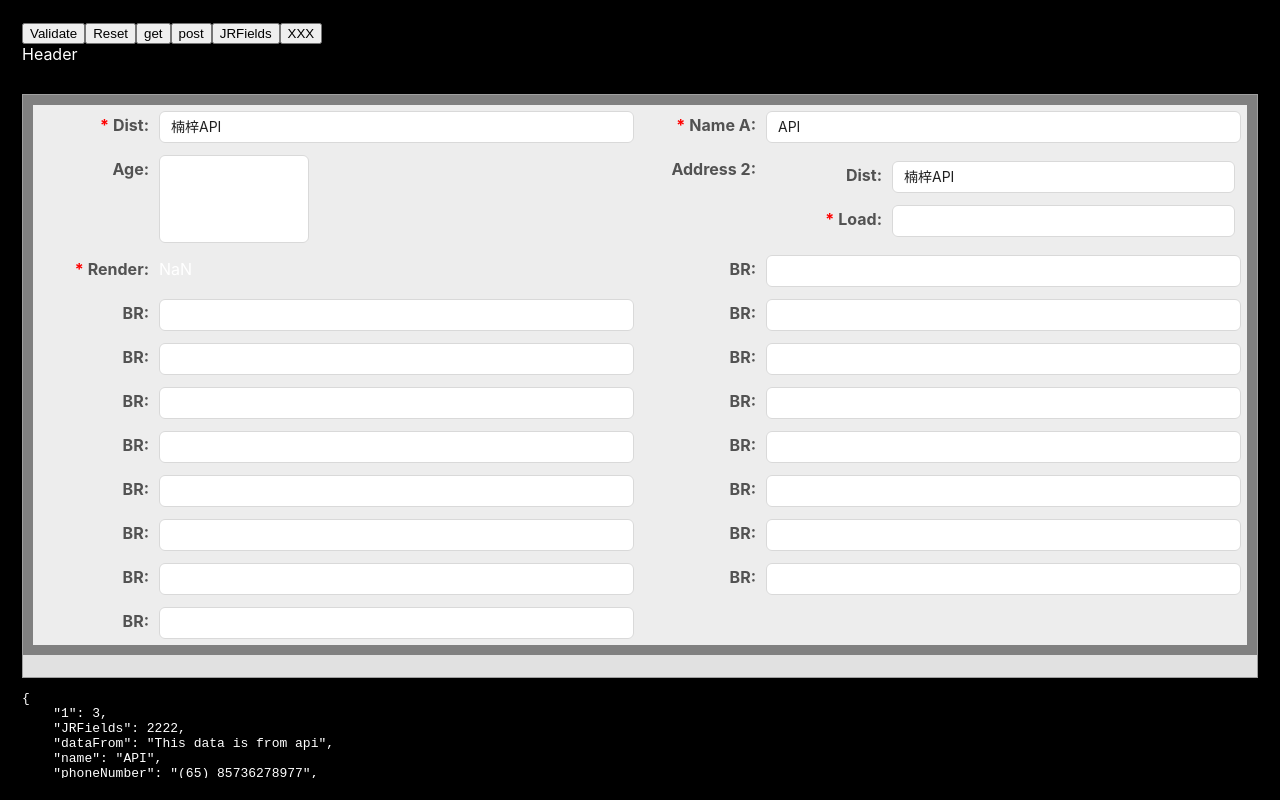
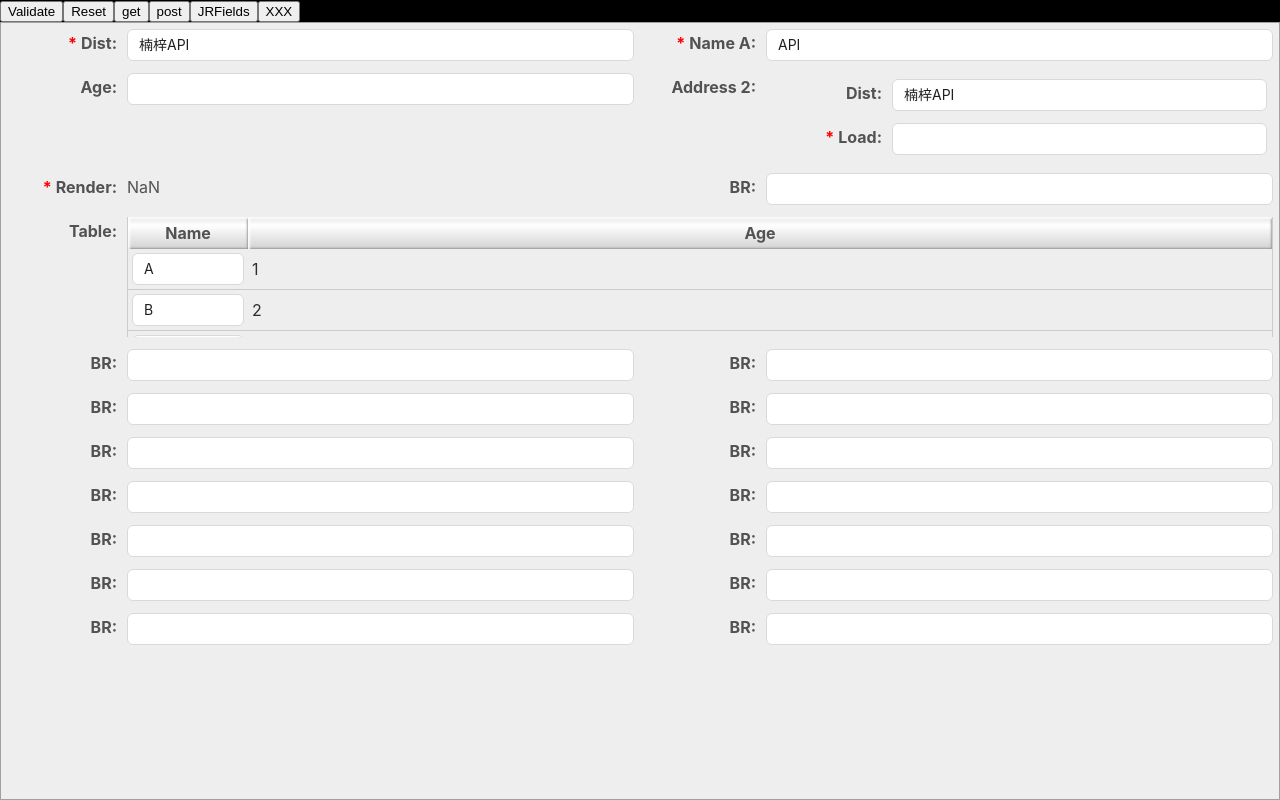
Before and after one commit to jorenlai/jrsymphony, a React (Create React App) app: page /form in a window 1280 px wide. Built offline with nearby package versions, Linux system fonts and the light colour scheme.

Commit message:
freeType

```diff
--- a/src/AppForm.js
+++ b/src/AppForm.js
@@ -20,7 +20,6 @@ const StyledApp = styled.div`
     html,*,*:before,*:after {
         box-sizing: border-box;
     }
-	padding:22px;
 	flex:1;
 	display: flex;
     flex-direction: column;
@@ -206,7 +205,12 @@ function AppForm() {
 						,type:Input
 						,name:'name'
 					}
-					,{label:'Age',name:'age',type:InputNumber,typeStyle:{width:'150px'}}
+					,{label:'Age',name:'age'
+						,type:InputNumber
+						,Xrender(){
+							return 'AAAAAAAA'
+						}
+					}
 					// ,{
 					// 	label:'Address JRFields'
 					// 	,name:'address'
@@ -257,9 +261,21 @@ function AppForm() {
 						}
 						,required:true
 					}
+					,{name:'test',label:'BR',type:Input}
+					,{name:'list',label:'Table',type:JRTable
+						,colSpan:2
 
-					,{name:'test',label:'BR',type:Input}
-					,{name:'test',label:'BR',type:Input}
+						,typeStyle:{
+							height:'120px'
+
+						}
+						,columns:[
+							{name:'label',label:'Name',width:'120px',type:Input}
+							,{name:'value',label:'Age'}
+						]
+						,height:'200px'
+					}
+
 					,{name:'test',label:'BR',type:Input}
 					,{name:'test',label:'BR',type:Input}
 					,{name:'test',label:'BR',type:Input}
@@ -276,13 +292,13 @@ function AppForm() {
 					,{name:'test',label:'BR',type:Input}
 
 				]}
-				header={function({setStyle}){
+				Xheader={function({setStyle}){
 					setStyle({
 						flexBasis:'50px'
 					})
 					return 'Header'
 				}}
-				footer={function({setStyle}){
+				Xleft={function({setStyle}){
 					setStyle({
 						flexBasis:'100px'
 					})
--- a/src/AppTable.js
+++ b/src/AppTable.js
@@ -156,9 +156,13 @@ function AppTable() {
 
 			columns={[
 				{name:'name',label:'Name'
-					,type:InputNumber
-					,typeStyle:{
-						border:'10px solid blue'
+					,type:Input
+					,typeStyle({record}){
+						po(record)
+						return {
+							border:`1px solid ${record.name==null||record.name.trim()==''?'red':''}`
+							,width:'100%'
+						}
 					}
 				}
 				,{name:'fullName',label:'Full Name'
@@ -178,7 +182,7 @@ function AppTable() {
 			// 	})
 			// 	return <div>start</div>
 			// }}
-			right={function({setStyle}){
+			XXright={function({setStyle}){
 				po('left this ',this)
 				setStyle({
 					flexBasis:'300px'
--- a/src/jrs/JRFields/JRFields.jsx
+++ b/src/jrs/JRFields/JRFields.jsx
@@ -1,6 +1,6 @@
 import styled from "styled-components";
 import React from "react";
-import { po } from "../JRUtils";
+import { flexType, po } from "../JRUtils";
 import JRFrame from "../JRFrame/JRFrame";
 import {StyleJRFields} from "./StyleJRFields"
 
@@ -22,7 +22,6 @@ const StyledGridFrame = styled.div`
 `
 
 const StyledGrid = styled.div`
-    background: #ededed;
     display: grid;
     grid: ${({ grid, cols, children }) =>
         grid
@@ -81,8 +80,8 @@ const StyledColumnLabel=styled.label`
 
 `
 const StyledColumnValue=styled.main`
-    flex:1;
-    display:flex;
+    Xflex:1;
+    Xdisplay:flex;
     overflow: hidden;
 
     text-align: start;
@@ -93,9 +92,9 @@ const StyledColumnValue=styled.main`
                     xborder:1px solid red;
                 }
             `
-            }
-        }}
-        `
+        }
+    }}
+`
 
 // String.prototype.valueString = function (value = {}) {
 //     return Array.from(new Set(this.match(/[^{}]+(?=})/g))).reduce((aco, name) => {
@@ -265,7 +264,8 @@ export default class JRFields extends JRFrame {
     createColumn(
         parentValue
         ,{
-            type,name,colSpan,rowSpan,style,typeStyle
+            type,name,colSpan,rowSpan,style
+            ,typeStyle:_typeStyle
             ,required
             ,...column
         }
@@ -273,17 +273,17 @@ export default class JRFields extends JRFrame {
         ,parentName
         ,fullname
     ){
-        po('----------------------------------------')
-        po('parentName',parentName)
-        po('fullname',fullname)
+        // po('----------------------------------------')
+        // po('parentName',parentName)
+        // po('fullname',fullname)
         const value=name?parentValue?.[name]:parentValue
 
         const gap=column.gap??this.props.gap
         const label=column.label
-        const _style={}
+        const _style=flexType(style,this,{},{})
         if (colSpan) _style.gridColumn = `span ${colSpan}`
         if (rowSpan) _style.gridRow = `span ${rowSpan}`
-        Object.assign(_style,style)
+        // Object.assign(_style,style)
 
 
         let content
@@ -293,7 +293,7 @@ export default class JRFields extends JRFrame {
         const fn=fullname.join('.')
         const onChange=(inputValue)=>{
             const targetValue=inputValue?.target?.value ?? inputValue
-            po('===Form onChange===',targetValue)
+            // po('===Form onChange===',targetValue)
             try{
                 parentValue[name]=targetValue
                 this.setValue({...this.getValue()})
@@ -311,6 +311,7 @@ export default class JRFields extends JRFrame {
         }
 
         if(type){
+            const typeStyle=flexType(_typeStyle,this,null)
             content=<StyledColumnValue className={'jr-column-value'}
                 style={{
                     gridColumn:label==null?'span 2':null
@@ -357,7 +358,7 @@ export default class JRFields extends JRFrame {
             $hasLabel={label!=null }
             key={`f${index}`}
             style={_style}
-            className={'columns'}
+            className={'jr-column'}
             $labelWidth={ column.labelProps?.width ?? this.props.labelProps?.width ?? '120px'}
             $valueWidth={ column.valueProps?.width ?? this.props.valueProps?.width ?? '1fr'}
         >
@@ -402,7 +403,9 @@ export default class JRFields extends JRFrame {
 
 
     renderMe(){
-        return <StyleJRFields style={this.props.style} className={'jr-fields'}>
+        return <StyleJRFields className={'jr-fields'}
+            //st`yle={this.props.style} this.props.style只能放在frame
+        >
             <StyledGrid cols={this.props.cols} style={this.props.gridStyle} className={'jr-grid'} $gap={this.props.gap}>
                 {
                     this.createColumns(
--- a/src/jrs/JRFields/StyleJRFields.jsx
+++ b/src/jrs/JRFields/StyleJRFields.jsx
@@ -1,17 +1,22 @@
 import styled from "styled-components";
 
 export const StyleJRFields=styled.main`
+    --column-bd-color:#cccccc;
+    --column-b-color:#eeeeee;
+    --column-b-hover-color:#ffffff;
+
     flex-direction: column;
     flex:1;
     overflow: overlay;
 
+    color:#525252;
     border: 1px solid #a0a0a0;
-    background: #e1e1e1;
+    background: var(--column-b-color);
 
     >.jr-grid{
-        border:10px solid gray;
+        background:var(--column-b-color);
 
-        .columns{
+        .jr-column{
             padding: 6px;
 
             label{
--- a/src/jrs/JRFrame/JRFrame.jsx
+++ b/src/jrs/JRFrame/JRFrame.jsx
@@ -18,7 +18,7 @@ export default class JRFrame extends JRSubmit {
 
     render(){
         po('JRFrame JRFrame======================')
-        return <StyledJRFrame className={`${this.props.className} jr-frame`} >
+        return <StyledJRFrame style={this.props.style} className={`${this.props.className} jr-frame`} >
             <FreeType tag='div' config={this.props.start} me={this} className={'start'}/>
             <main>
                 <FreeType tag='header' config={this.props.header} me={this}/>
--- a/src/jrs/JRTable/JRTable.jsx
+++ b/src/jrs/JRTable/JRTable.jsx
@@ -145,7 +145,7 @@ export default class JRTable extends JRFrame {
 
         return<StyledJRTable
             className={`${this.props.className??''} jr-table ${this.props.onRowClick?'row-highlightable':''}`}
-            style={this.props.style}
+            //style={this.props.style} this.props.style 只能放在frame
         >
             <table className={'jr-table-table'}>
                 <TBodies
--- a/src/jrs/JRTable/StyledJRTable.jsx
+++ b/src/jrs/JRTable/StyledJRTable.jsx
@@ -1,11 +1,13 @@
 import styled from "styled-components";
 
 export const StyledJRTable=styled.div`
-    --row-bd-color:#cccccc;
-    --row-b-color:#ffffff;
-    background: #ededed;
-    border-left:1px solid var(--row-bd-color);
-    border-right:1px solid var(--row-bd-color);
+    --column-bd-color:#cccccc;
+    --column-b-color:#eeeeee;
+    --column-b-hover-color:#ffffff;
+
+    background: var(--column-b-color);
+    border-left:1px solid var(--column-bd-color);
+    border-right:1px solid var(--column-bd-color);
 
     display:flex;
     flex-direction: column;
@@ -26,7 +28,7 @@ export const StyledJRTable=styled.div`
     &.row-highlightable{
         tbody{
             tr:not(.jr-group-header,.jr-group-footer):hover{
-                background:#ededed;
+                background:var(--column-b-hover-color);
                 cursor: pointer;
                 transition:  background-color .8s;
                 td{
@@ -63,11 +65,11 @@ export const StyledJRTable=styled.div`
 
             tr:nth-child(1){
                 th{
-                    Xborder-top:1px solid var(--row-bd-color);
+                    Xborder-top:1px solid var(--column-bd-color);
                 }
             }
             th:nth-child(1){
-                Xborder-left:1px solid var(--row-bd-color);
+                Xborder-left:1px solid var(--column-bd-color);
             }
             th{
                 height:32px;
@@ -80,20 +82,20 @@ export const StyledJRTable=styled.div`
 
                 border-left:2px solid #f4f4f4;
                 border-top:2px solid #f4f4f4;
-                border-right:2px solid var(--row-bd-color);
-                border-bottom:2px solid var(--row-bd-color);
+                border-right:2px solid var(--column-bd-color);
+                border-bottom:2px solid var(--column-bd-color);
             }
         }
 
         tbody{
             tr{
-                background:var(--row-b-color);
+                background:var(--column-b-color);
                 a:#ededed;
                 th{
                     color:#444444;
                 }
                 td{
-                    border-bottom: 1px solid var(--row-bd-color);
+                    border-bottom: 1px solid var(--column-bd-color);
                     color:#2e2e2e;
                     padding: 4px;
                 }
@@ -105,8 +107,8 @@ export const StyledJRTable=styled.div`
                 background:#dddbdb;
 
                 th{
-                    border-bottom: 1px solid var(--row-bd-color);
-                    border-right: 1px solid var(--row-bd-color);
+                    border-bottom: 1px solid var(--column-bd-color);
+                    border-right: 1px solid var(--column-bd-color);
                     padding: 4px 8px;
                 }
             }
--- a/src/jrs/JRTable/TBodies.jsx
+++ b/src/jrs/JRTable/TBodies.jsx
@@ -95,7 +95,6 @@ const Td=({column:_column,record,tbodyIndex,trIndex,tdIndex,table})=>{
     const {type,typeStyle:_typeStyle,render,setValue,getValue,...column}=_column
     const onChange=(inputValue)=>{
         const targetValue=inputValue?.target?.value ?? inputValue
-        // po('---Table onChange---',targetValue)
         setValue(record,targetValue)
         table.setValue(table.getValue())
     }
@@ -113,7 +112,6 @@ const Td=({column:_column,record,tbodyIndex,trIndex,tdIndex,table})=>{
             ,...column
 
         })
-        // content='AAAAAAAAAAAAA'
     }else if(render){
         content=render({index:trIndex,groupIndex:tbodyIndex})
     }else{
--- a/src/jrs/JRUtils.jsx
+++ b/src/jrs/JRUtils.jsx
@@ -43,3 +43,11 @@ export const genData=()=>{
 
 	// po(gData)
 }
+
+
+export const flexType=(config,me,payload,doElse)=>{
+    const result=typeof config==='function'
+        ?config?.bind(me)(payload)
+        :config??doElse
+    return result
+}
```
Also changed, not shown: src/jrs/JRFields/Columns.jsx (added, +15 -0 lines).
